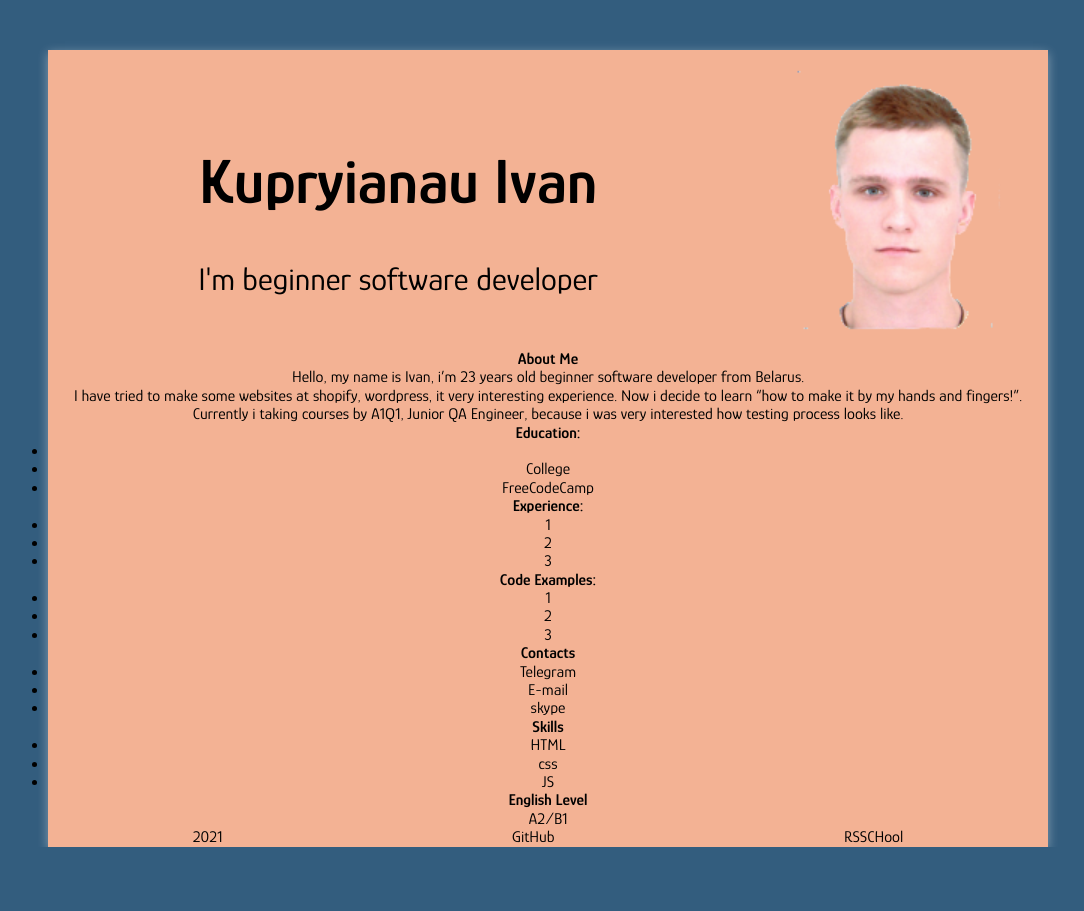
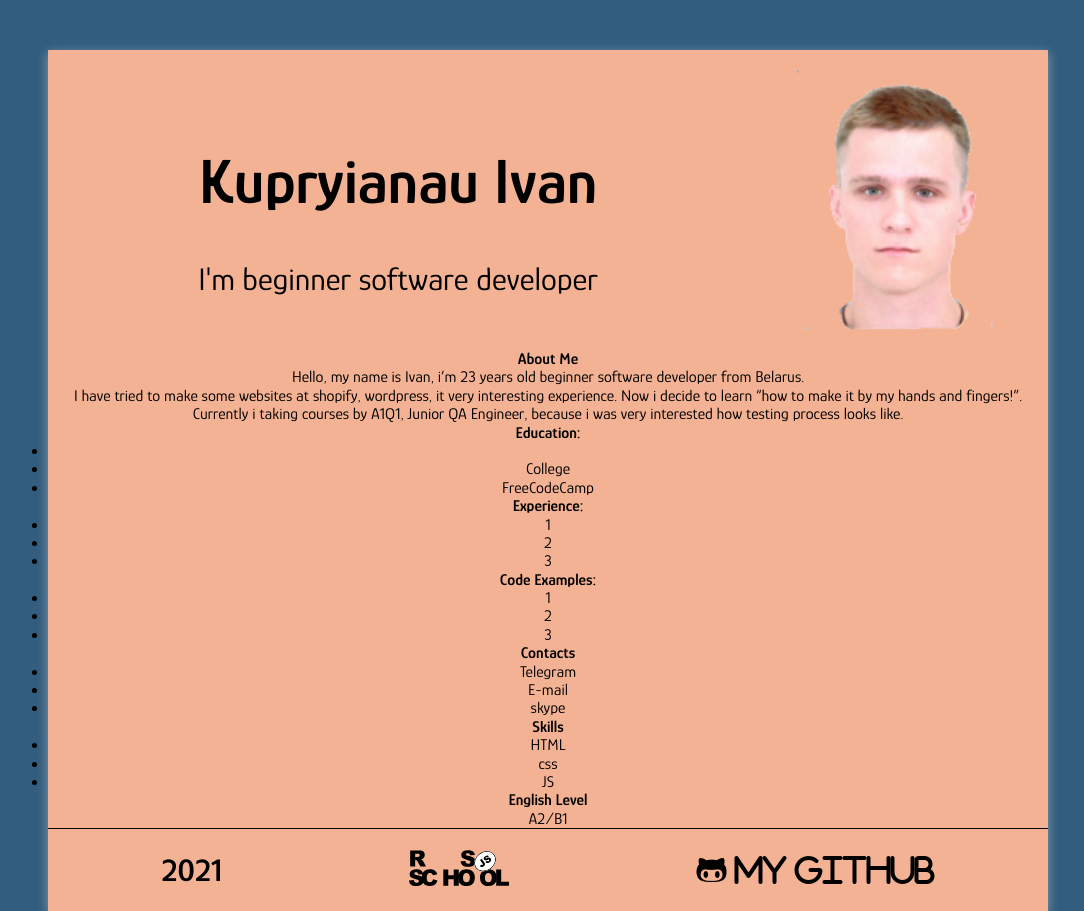
Before and after one commit to KuperIvan/rsschool-cv, a website: page index.html in a window 1280 px wide. Shown: the whole page, without its empty margins (92-1176 px from the left). Before the commit the page ends 847 px from the top, so only its background shows below. Drawn offline with Linux system fonts and the light colour scheme.

Commit message:
feat: end of footer

```diff
--- a/index.html
+++ b/index.html
@@ -32,16 +32,16 @@
 
         <section class="user__info user__info-education">
           <h2>Education: </h2>
-          <ul class="education__list">
+          <ul class="user__info_list user__info_list-education">
             <li class="education__item"></li>
             <li class="education__item">College</li>
             <li class="education__item">FreeCodeCamp</li>
           </ul>
         </section>
 
-        <section class="user__info user__info-expirience">
+        <section class="user__info user__info-experience">
           <h2>Experience: </h2>
-          <ul class="education__list">
+          <ul class="user__info_list user__info_list-experience">
             <li class="education__item">1</li>
             <li class="education__item">2</li>
             <li class="education__item">3</li>
@@ -50,7 +50,7 @@
 
         <section class="user__info user__info-code">
           <h2>Code Examples: </h2>
-          <ul class="education__list">
+          <ul class="user__info_list user__info_list-code">
             <li class="education__item">1</li>
             <li class="education__item">2</li>
             <li class="education__item">3</li>
@@ -60,7 +60,7 @@
       <aside>
         <section class="user__info user__info-contacts">
           <h2>Contacts</h2>
-          <ul class="concacts__list">
+          <ul class="user__info_list user__info_list-contacts">
             <li class="item">Telegram</li>
             <li class="item">E-mail</li>
             <li class="item">skype</li>
@@ -68,7 +68,7 @@
         </section>
         <section class="user__info user__info-skills">
           <h2>Skills</h2>
-          <ul class="concacts__list">
+          <ul class="user__info_list user__info_list-skills">
             <li class="item">HTML</li>
             <li class="item">css</li>
             <li class="item">JS</li>
@@ -83,10 +83,21 @@
     </main>
 
     <footer>
-      <div class="footer__year">2021</div>
-      <div class="footer__year">GitHub</div>
-      <div class="footer__year">RSSCHool</div>
+      <div class="footer__year">
+        <p>2021</p>
+      </div>
+      <div class="footer__rss-school">
+        <a target="_blank" href="https://rs.school/js/">
+          <img src="assets/rs_school_js.svg" alt="rss_logo">
+        </a>
+      </div>
+      <div class="footer__github">
+        <a class="github__link" href="https://github.com/KuperIvan" target="_blank" rel="noopener noreferrer">
+          <i class="fab fa-github-alt"> My GitHub </i></a>
+      </div>
+
     </footer>
   </div>
+  <script src="https://kit.fontawesome.com/e024017558.js" crossorigin="anonymous"></script>
 </body>
 </html>
--- a/styles/style.css
+++ b/styles/style.css
@@ -7,24 +7,11 @@
 }
 
 body {
-  min-height: 100vh;
   display: flex;
   flex-direction: column;
+  min-height: 100vh;
   text-align: center;
   background-color: #335d7e;
-}
-
-footer {
-  display: flex;
-  flex-direction: row;
-  justify-content: space-around;
-  margin-top: auto;
-}
-
-header {
-  display: flex;
-  flex-direction: row;
-  justify-content: space-around;
 }
 
 .container {
@@ -35,6 +22,43 @@ header {
   margin-top: 50px;
   box-shadow: 0 3px 10px rgb(255 255 255/ 0.4);
   background-color: #f3b294;
+}
+
+/* Footer start */
+
+footer {
+  display: flex;
+  flex-direction: row;
+  justify-content: space-around;
+  padding: 20px;
+  border-top: 1px solid #000000;
+  margin-top: auto;
+  text-align: center;
+  align-items: center;
+}
+
+.footer__year > p {
+  font-size: 2rem;
+  font-weight: 600;
+}
+
+.github__link > i {
+  font-size: 2rem;
+  color: #000000;
+}
+
+.footer__rss-school > a > img {
+  width: 100px;
+}
+/*footer end */
+
+
+/* header start */
+
+header {
+  display: flex;
+  flex-direction: row;
+  justify-content: space-around;
 }
 
 .header__title {
@@ -51,3 +75,5 @@ header {
 .profile__photo {
   width: 300px;
 }
+
+/*header end */
```
Also changed, not shown: assets/rs_school_js.svg (added).
